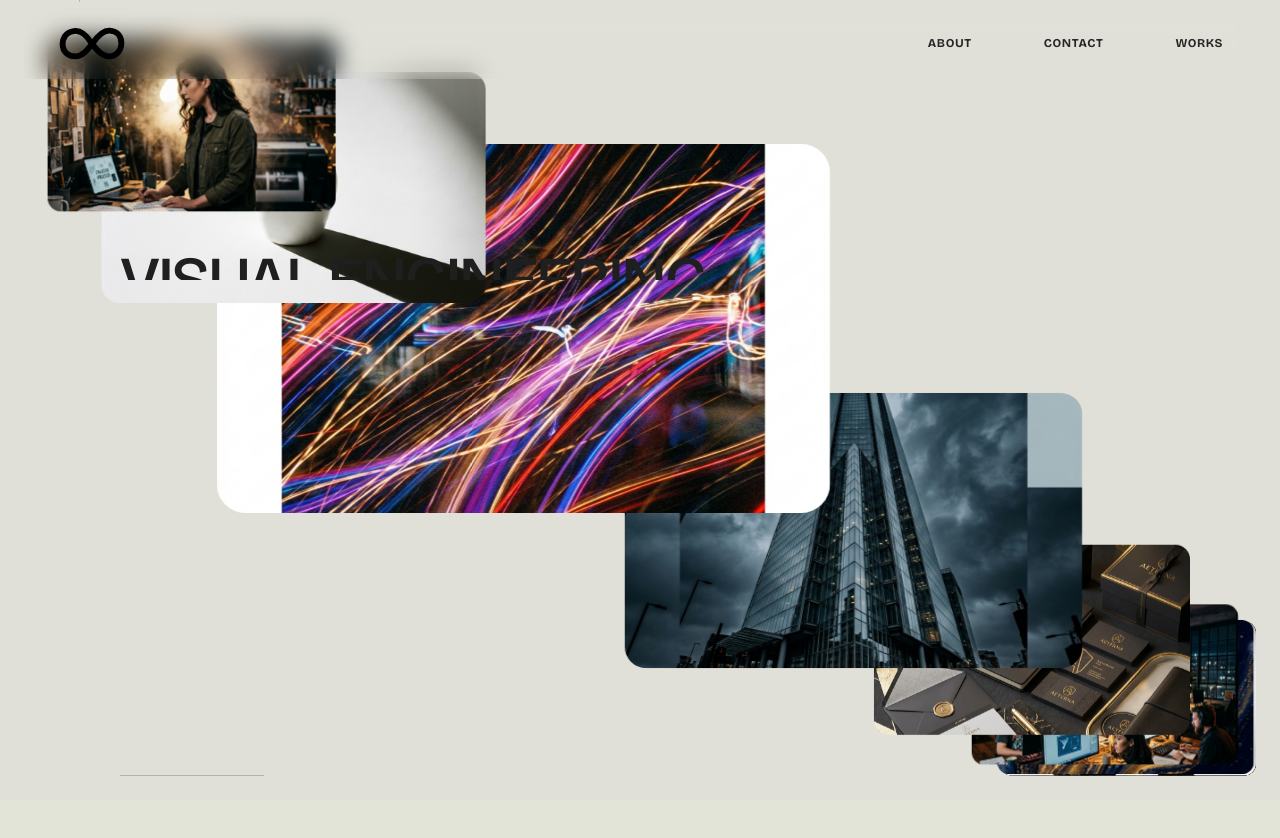
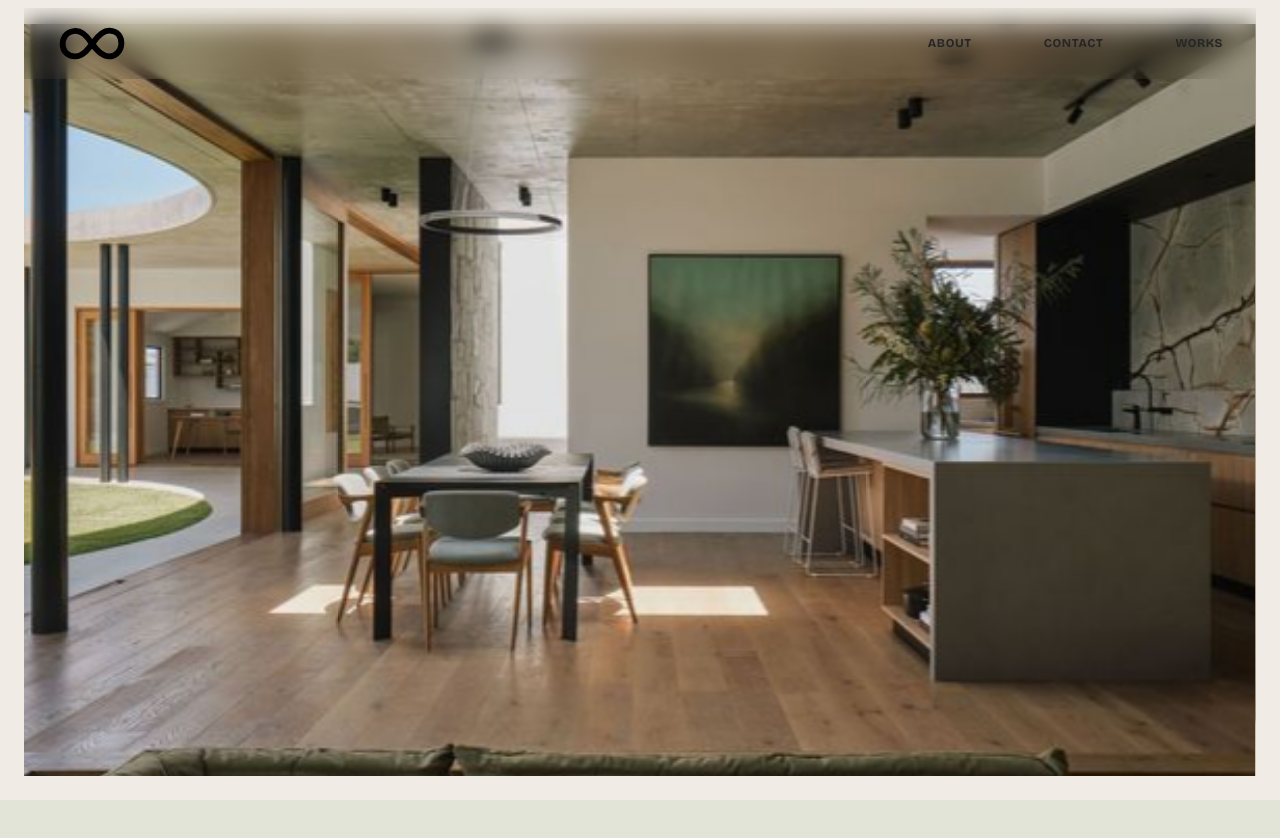
Before and after one commit to ajcapstar/LCID, a Next.js app: page /LCID/ in a window 1280 px wide. Shown: the top 838 px of the page. Before the commit the page ends 800 px from the top, so only its background shows below. Built offline with nearby package versions, Linux system fonts and the light colour scheme.

Commit message:
feat: add GSAP-powered horizontal scrolling hero section with parallax and observer-based text animations

```diff
--- /dev/null
+++ b/app/components/hero2/hero2.jsx
@@ -0,0 +1,208 @@
+"use client";
+import { useRef } from "react";
+import Image from "next/image";
+import { gsap } from "gsap";
+import { ScrollTrigger } from "gsap/ScrollTrigger";
+import { useGSAP } from "@gsap/react";
+import styles from "./hero2.module.css";
+
+gsap.registerPlugin(ScrollTrigger);
+
+const BASE = process.env.NEXT_PUBLIC_BASE_PATH ?? "";
+
+const Hero2 = () => {
+  const stickyRef = useRef(null);
+  const sliderRef = useRef(null);
+  const slidesContainerRef = useRef(null);
+
+  useGSAP(
+    () => {
+      const stickySection = stickyRef.current;
+      const slider = sliderRef.current;
+      const slidesContainer = slidesContainerRef.current;
+      if (!stickySection || !slider || !slidesContainer) return;
+
+      const slides = slidesContainer.querySelectorAll(`.${styles.slide}`);
+
+      const stickyHeight = window.innerHeight * 6;
+      const totalMove = slidesContainer.offsetWidth - slider.offsetWidth;
+
+      // 1. Initial GSAP Set: Hide titles
+      slides.forEach((slide) => {
+        const title = slide.querySelector(`.${styles.title} h1`);
+        if (title) gsap.set(title, { y: -200 });
+      });
+
+      let currentVisibleIndex = null;
+
+      // 2. IntersectionObserver for Title Slide In/Out animations
+      const observer = new IntersectionObserver(
+        (entries) => {
+          entries.forEach((entry) => {
+            const currentIndex = Array.from(slides).indexOf(entry.target);
+            const titles = Array.from(slides).map((slide) =>
+              slide.querySelector(`.${styles.title} h1`)
+            );
+
+            if (entry.intersectionRatio >= 0.25) {
+              currentVisibleIndex = currentIndex;
+              titles.forEach((title, index) => {
+                if (title) {
+                  gsap.to(title, {
+                    y: index === currentIndex ? 0 : -200,
+                    duration: 0.5,
+                    ease: "power2.out",
+                    overwrite: true,
+                  });
+                }
+              });
+            } else if (
+              entry.intersectionRatio < 0.25 &&
+              currentVisibleIndex === currentIndex
+            ) {
+              const prevIndex = currentIndex - 1;
+              currentVisibleIndex = prevIndex >= 0 ? prevIndex : null;
+
+              titles.forEach((title, index) => {
+                if (title) {
+                  gsap.to(title, {
+                    y: index === prevIndex ? 0 : -200,
+                    duration: 0.5,
+                    ease: "power2.out",
+                    overwrite: true,
+                  });
+                }
+              });
+            }
+          });
+        },
+        {
+          root: slider,
+          threshold: [0, 0.25],
+        }
+      );
+
+      slides.forEach((slide) => observer.observe(slide));
+
+      const slideWidth = slider.offsetWidth;
+
+      // 3. ScrollTrigger pinning and horizontal translation
+      const st = ScrollTrigger.create({
+        trigger: stickySection,
+        start: "top top",
+        end: `+=${stickyHeight}px`,
+        scrub: 1,
+        pin: true,
+        pinSpacing: true,
+        onUpdate: (self) => {
+          const progress = self.progress;
+          const mainMove = progress * totalMove;
+
+          gsap.set(slidesContainer, {
+            x: -mainMove,
+          });
+
+          const currentSlide = Math.floor(mainMove / slideWidth);
+          const sliderProgress = (mainMove % slideWidth) / slideWidth;
+
+          slides.forEach((slide, index) => {
+            const image = slide.querySelector("img");
+            if (image) {
+              if (index === currentSlide || index === currentSlide + 1) {
+                const relativeProgress =
+                  index === currentSlide ? sliderProgress : sliderProgress - 1;
+                const parallaxAmount = relativeProgress * slideWidth * 0.25;
+                gsap.set(image, {
+                  x: parallaxAmount,
+                  scale: 1.35,
+                });
+              } else {
+                gsap.set(image, {
+                  x: 0,
+                  scale: 1.35,
+                });
+              }
+            }
+          });
+        },
+      });
+
+      return () => {
+        observer.disconnect();
+        st.kill();
+      };
+    },
+    { scope: stickyRef }
+  );
+
+  return (
+    <>
+      <section className={`${styles.section} ${styles.sticky}`} ref={stickyRef}>
+        <div className={styles.slider} ref={sliderRef}>
+          <div className={styles.slides} ref={slidesContainerRef}>
+            <div className={styles.slide}>
+              <div className={styles.img}>
+                <Image src={`${BASE}/hero/img1.jpg`} alt="" fill sizes="100vw" />
+              </div>
+              <div className={styles.title}>
+                <h1>
+                  Title Line 1 <br /> Title Line 2
+                </h1>
+              </div>
+            </div>
+
+            <div className={styles.slide}>
+              <div className={styles.img}>
+                <Image src={`${BASE}/hero/img2.jpg`} alt="" fill sizes="100vw" />
+              </div>
+              <div className={styles.title}>
+                <h1>
+                  Title Line 1 <br /> Title Line 2
+                </h1>
+              </div>
+            </div>
+
+            <div className={styles.slide}>
+              <div className={styles.img}>
+                <Image src={`${BASE}/hero/img3.jpg`} alt="" fill sizes="100vw" />
+              </div>
+              <div className={styles.title}>
+                <h1>
+                  Modern Concrete <br /> Warm Details
+                </h1>
+              </div>
+            </div>
+
+            <div className={styles.slide}>
+              <div className={styles.img}>
+                <Image src={`${BASE}/hero/img4.jpg`} alt="" fill sizes="100vw" />
+              </div>
+              <div className={styles.title}>
+                <h1>
+                  Curved Elements <br /> Modern Flow
+                </h1>
+              </div>
+            </div>
+
+            <div className={styles.slide}>
+              <div className={styles.img}>
+                <Image src={`${BASE}/hero/img5.jpg`} alt="" fill sizes="100vw" />
+              </div>
+              <div className={styles.title}>
+                <h1>
+                  Minimal Design <br /> Natural Light
+                </h1>
+              </div>
+            </div>
+          </div>
+        </div>
+      </section>
+
+      <section className={`${styles.section} ${styles.outro}`}>
+        <h1>Shaping timeless spaces with contemporary vision</h1>
+      </section>
+    </>
+  );
+};
+
+export default Hero2;
--- /dev/null
+++ b/app/components/hero2/hero2.module.css
@@ -0,0 +1,87 @@
+.img img {
+  position: relative;
+  height: 100%;
+  width: 100%;
+  object-fit: cover;
+  will-change: transform;
+  transform: translateX(0) scale(1.35);
+}
+
+.section {
+  position: relative;
+  width: 100vw;
+  height: 100vh;
+  padding: 1.5em;
+  overflow: hidden;
+}
+
+.section.outro {
+  background-color: #f0ece5;
+  display: flex;
+  justify-content: center;
+  align-items: center;
+}
+
+.outro h1 {
+  color: #141414;
+  text-transform: uppercase;
+  font-size: 60px;
+  font-weight: 900;
+  letter-spacing: -2px;
+  line-height: 0.9;
+}
+
+.section.sticky {
+  background-color: #f0ece5;
+}
+
+.slider {
+  position: relative;
+  width: 100%;
+  height: 100%;
+  overflow: hidden;
+}
+
+.slides {
+  position: relative;
+  top: 0;
+  left: 0;
+  height: 100%;
+  width: 500%;
+  display: flex;
+  will-change: transform;
+  transform: translateX(0);
+}
+
+.slide {
+  position: relative;
+  flex: 1;
+  height: 100%;
+}
+
+.img {
+  position: absolute;
+  height: 100%;
+  width: 100%;
+  overflow: hidden;
+}
+
+.title {
+  position: relative;
+  width: max-content;
+  height: 200px;
+  margin: 1.5em;
+  clip-path: polygon(0 0, 100% 0, 100% 100%, 0 100%);
+  z-index: 2;
+}
+
+.title h1 {
+  position: relative;
+  color: #f0ece5;
+  text-transform: uppercase;
+  font-size: 85px;
+  font-weight: 900;
+  letter-spacing: -2px;
+  line-height: 0.9;
+  will-change: transform;
+}
--- a/app/globals.css
+++ b/app/globals.css
@@ -36,7 +36,7 @@ h1 {
   text-transform: uppercase;
   color: #141414;
   line-height: 1;
-  font-size: 12rem;
+  font-size: 6rem;
 }
 a {
   text-decoration: none;
@@ -148,3 +148,16 @@ nav {
     font-size: 6rem;
   }
 }
+
+/* Lenis Smooth Scroll Styles */
+.lenis.lenis-smooth [data-lenis-prevent] {
+  overscroll-behavior: contain;
+}
+
+.lenis.lenis-stopped {
+  overflow: clip;
+}
+
+.lenis.lenis-smooth iframe {
+  pointer-events: none;
+}
--- a/app/page.jsx
+++ b/app/page.jsx
@@ -1,7 +1,9 @@
-import Hero from "@/app/components/hero/Hero";
+// import Hero from "@/app/components/hero/Hero";
+import Hero2 from "@/app/components/hero2/hero2";
 
 export default function Home() {
   return (
-    <Hero />
+    // <Hero />
+    <Hero2 />
   )
 }
```
